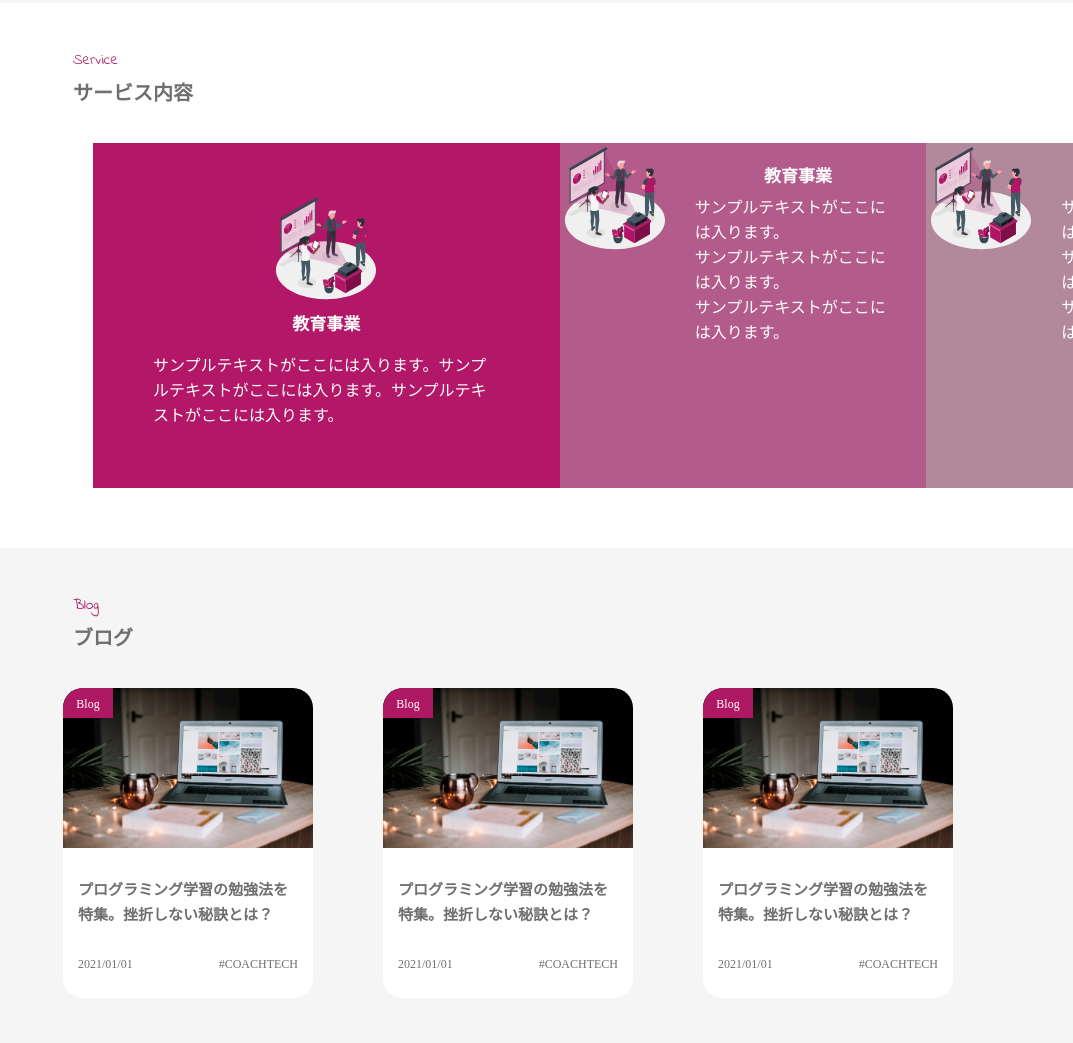
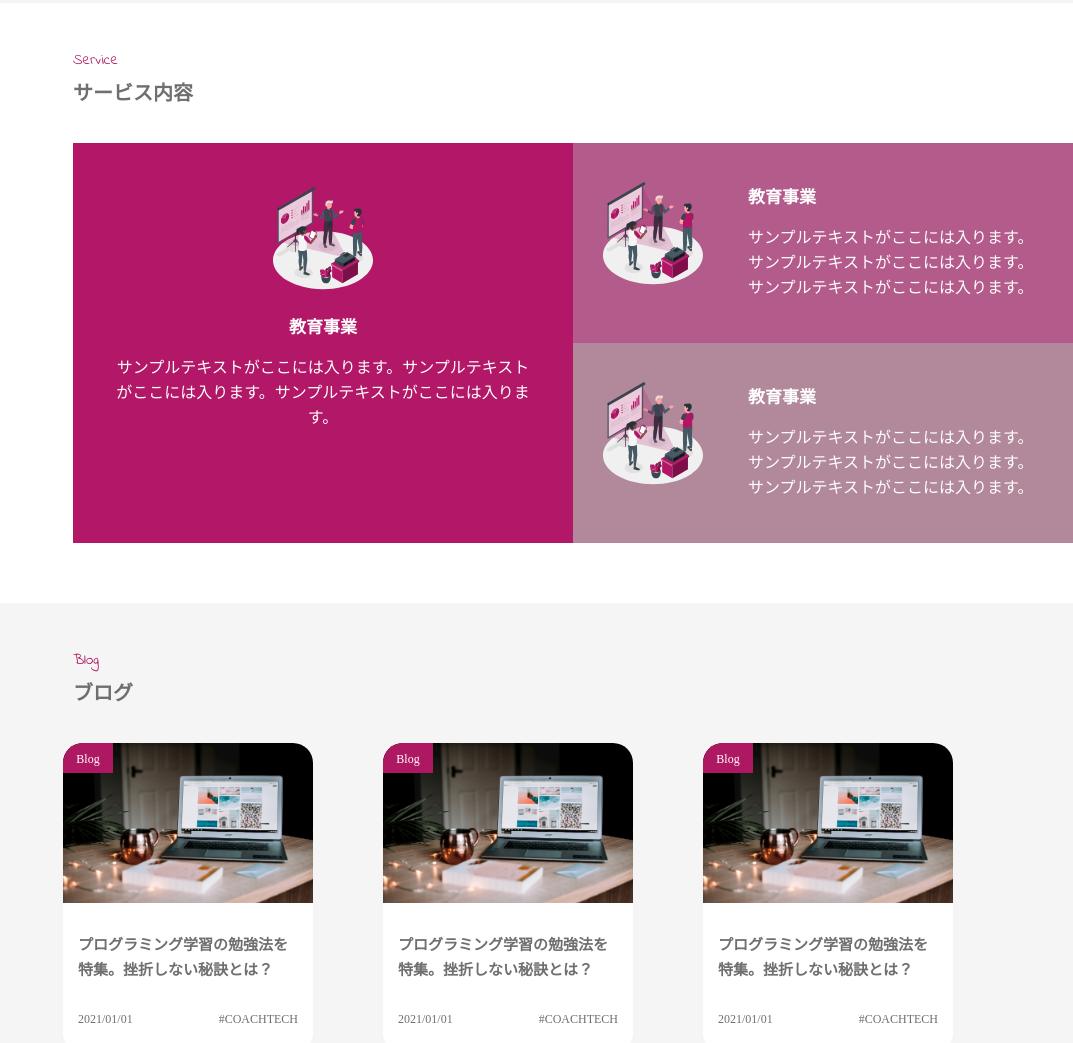
Before and after one commit to sumiyoshi0123/20230717_sumiyoshi, a plain HTML site: page index.html in a window 1280 px wide. Shown: the part 2068-3111 px from the top of the page, without its empty margins (207-1280 px from the left). Drawn offline with Linux system fonts and the light colour scheme; a web font is replaced by a local one.

Commit message:
任意のメッセージ

```diff
--- a/css/style.css
+++ b/css/style.css
@@ -146,46 +146,54 @@ h2 span {
     color: #6F6F6F;
     padding-left: 280px;
 }
+
 .service__item {
-    display: flex;
-    margin-bottom: 60px;
+    display: grid;
+    grid-template-rows: 200px 200px;
+    grid-template-columns: 1fr 1fr;
+    width: 1000px;
+    margin: 0 0 60px 280px;
 }
-.service__item p {
-    color :white;
-    margin: 10px;
+.item-box1 {
+    grid-column: 1/2;
+    grid-row: 1/3;
+    padding: 40px;
+    color: white;
+    text-align: center;
+    line-height: 25px;
+    background-color: #B31767;
 }
-.item__image {
-    text-align: center;
+.item-box2 {
+    grid-column: 2/3;
+    grid-row: 1/2;
+    color: white;
+    line-height: 25px;
+    padding: 25px;
+    background-color: #B35B8B;
+}
+.item-box3 {
+    grid-column: 2/3;
+    grid-row: 2/3;
+    color: white;
+    line-height: 25px;
+    padding: 25px;
+    background-color: #B2889B;
+}
+.item__image img {
+    padding-top: 10px;
+}
+.item__title1 {
+    font-weight: bold;
+    font-size: 17px;
+    margin: 15px;
 }
 .item__title {
     font-weight: bold;
     font-size: 17px;
-    text-align: center;
-}
-.item__text {
-    line-height: 25px;
-}
-
-.item-box1 {
-    display: flex;
-    flex-direction: column;
-    background-color: #B31767;
-    width: 450px;
-    padding: 50px;
-    margin-left: 300px;
-}
-.item-box2 {
-    display: flex;
-    background-color: #B35B8B;
-    width: 450px;
-}
-.item-box3 {
-    display: flex;
-    background-color: #B2889B;
-    width: 450px;
+    margin-bottom: 15px;
 }
 .item-right {
-    padding: 15px;
+    margin: -110px 0px 0px 150px;
 }
 
 .blog {
@@ -333,10 +341,19 @@ td {
     text-align: center;
 }
 .contact__text {
+    position: relative;
     padding-top: 50px;
     font-size: 20px;
     font-weight: bold;
     color: #6F6F6F;
+}
+.contact__text::after {
+    position: absolute;
+    content: "";
+    top: 100px;
+    width: 2px;
+    height: 40px;
+    background-color: #AE1862;
 }
 .contact__button {
     position: relative;
@@ -355,14 +372,17 @@ td {
     content: "";
     position: absolute;
     top: 50%;
-    left: 15px;
-    background: url() no-repeat;
+    left: 25px;
+    background: url(../メールアイコン（白線のみ）.png) no-repeat;
     background-size: cover;
     width: 30px;
     height: 30px;
     transform: translate(0,-50%);
 }
-
 .footer {
+    text-align: center;
+    padding: 20px;
+    font-size: 12px;
+    color: #6F6F6F;
     background-color: #F5F5F5;
 }
--- a/index.html
+++ b/index.html
@@ -84,11 +84,11 @@
             <h3 class="service__title">サービス内容</h3>
             <div class="service__item">
                 <div class="item-box1">
-                    <div class="item__image">
+                    <div class="item__image1">
                         <img src="img/service__first.svg" width="110px" height="110px%">
                     </div>
-                    <p class="item__title">教育事業</p>
-                    <p class="item__text">サンプルテキストがここには入ります。サンプルテキストがここには入ります。サンプルテキストがここには入ります。</p>
+                    <p class="item__title1">教育事業</p>
+                    <p class="item__text1">サンプルテキストがここには入ります。サンプルテキストがここには入ります。サンプルテキストがここには入ります。</p>
                 </div>
                 <div class="item-box2">
                     <div class="item__image">
@@ -195,12 +195,12 @@
     </div>
         <div class="contact">
             <div class="contact__item">
-                <p class="contact__text">株式会社estraへのお問い合わせはこちらから</p>
+                <p class="contact__text">株式会社estraへのお問い合わせはこちらから<br /></p>
                 <a class="contact__button">お問い合わせ</a>
             </div>
         </div>
-    <div class="fotter">
-        <p><small>Copyright ©︎ estra,inc All Rights Reserved.</small></p>
-    </div>
+    <footer>
+        <p class="footer"><small>Copyright ©︎ estra,inc All Rights Reserved.</small></p>
+    </footer>
 </body>
 </html>
```
Also changed, not shown: img/mail-icon.png (deleted), メールアイコン（白線のみ）.png (added), 1 other file.
